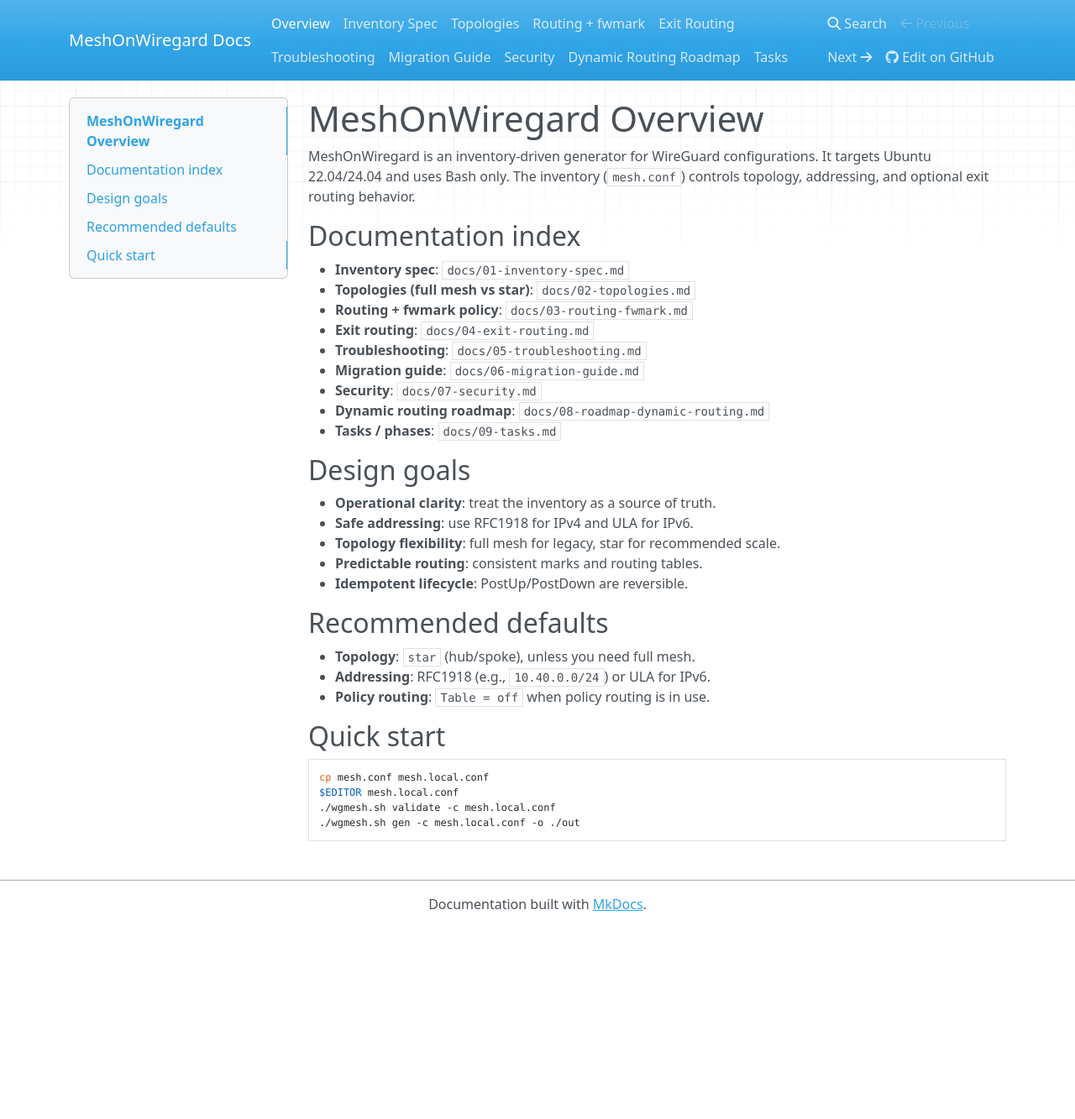
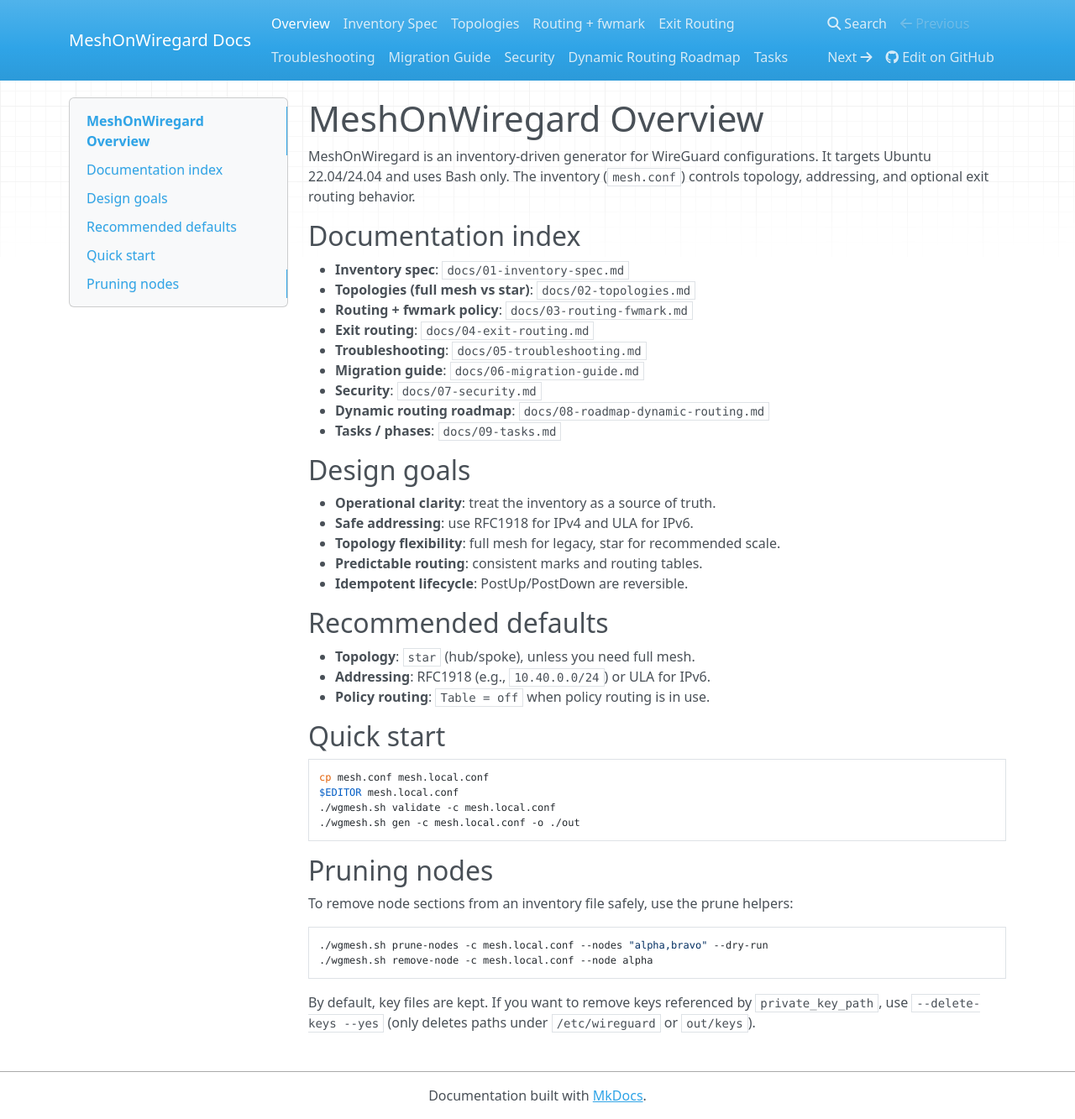
Before and after one commit to octapus8085/MeshOnWiregard, an MkDocs documentation site: the page built from docs/00-overview.md, in a window 1280 px wide and 1333 px high. Shown: the whole window at 84% size. Built offline with MkDocs 1.6.1, drawn with Linux system fonts in a browser that asks for light colours; nearby versions of some CDN libraries.

Commit message:
Add inventory pruning for mesh nodes

````diff
--- a/docs/00-overview.md
+++ b/docs/00-overview.md
@@ -38,3 +38,16 @@ $EDITOR mesh.local.conf
 ./wgmesh.sh validate -c mesh.local.conf
 ./wgmesh.sh gen -c mesh.local.conf -o ./out
 ```
+
+## Pruning nodes
+
+To remove node sections from an inventory file safely, use the prune helpers:
+
+```bash
+./wgmesh.sh prune-nodes -c mesh.local.conf --nodes "alpha,bravo" --dry-run
+./wgmesh.sh remove-node -c mesh.local.conf --node alpha
+```
+
+By default, key files are kept. If you want to remove keys referenced by
+`private_key_path`, use `--delete-keys --yes` (only deletes paths under
+`/etc/wireguard` or `out/keys`).
````
Also changed, not shown: README.md (+19 -0 lines), 1 other file.
